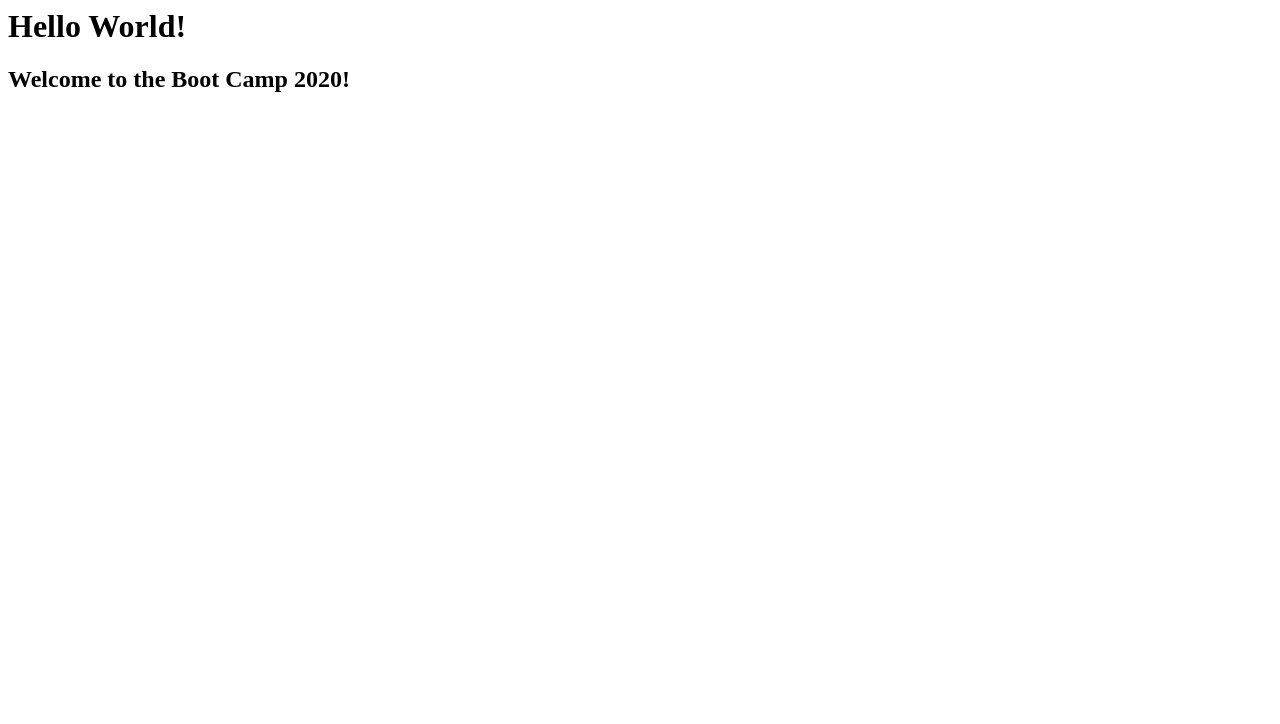
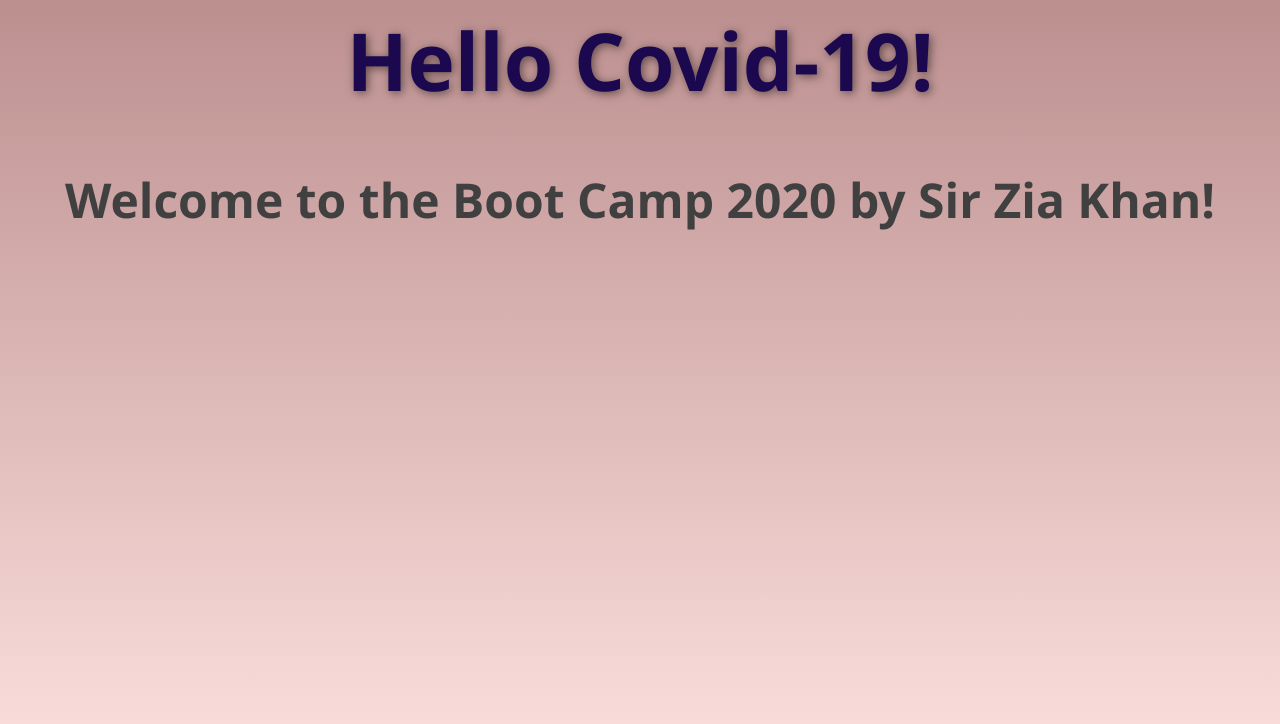
Before and after one commit to diaJalaeyRakhna/BootCamp-2020_05_30, a plain HTML site: page index.html in a window 1280 px wide. Drawn offline with Linux system fonts and the light colour scheme.

Commit message:
CSS insertion

```diff
--- a/index.html
+++ b/index.html
@@ -1,9 +1,41 @@
-<html>
-    <head>
-        <title>Dia's Home</title>
-    </head>
-<body>
-    <h1>Hello World!</h1>
-    <h2>Welcome to the Boot Camp 2020!</h2>
+<html lang="en">
+<head>
+    <meta charset="UTF-8">
+    <meta name="viewport" content="width=device-width, initial-scale=1.0">
+    <title>Dia's Home</title>
+</head>
+<style>
+    *{
+        margin: 0;
+        font-family: 'Segoe UI', Tahoma, Geneva, Verdana, sans-serif;
+    }
+    .canvas{
+        height: 100vh;
+        background: linear-gradient(to bottom, rosybrown, mistyrose);
+        justify-content: center;
+        align-items: center
+    }
+    .canvas h1{
+        text-align: center;
+        color: #1b084e;
+        font-size: 5em;
+        text-shadow: 2px 2px 10px rgba(0, 0, 0, 0.5);
+        line-height: 1.5em;
+    }
+    .canvas h2{
+        text-align: center;
+        color: #404040;
+        font-size: 3em;
+        line-height: 1.5em;
+    }
+</style>
+
+<body bgcolor="mistyrose">
+    <div class="canvas">
+        <h1>Hello Covid-19!</h1>
+        <br>
+        <br>
+        <h2>Welcome to the Boot Camp 2020 by Sir Zia Khan!</h2>
+    </div>
 </body>
 </html>
```
